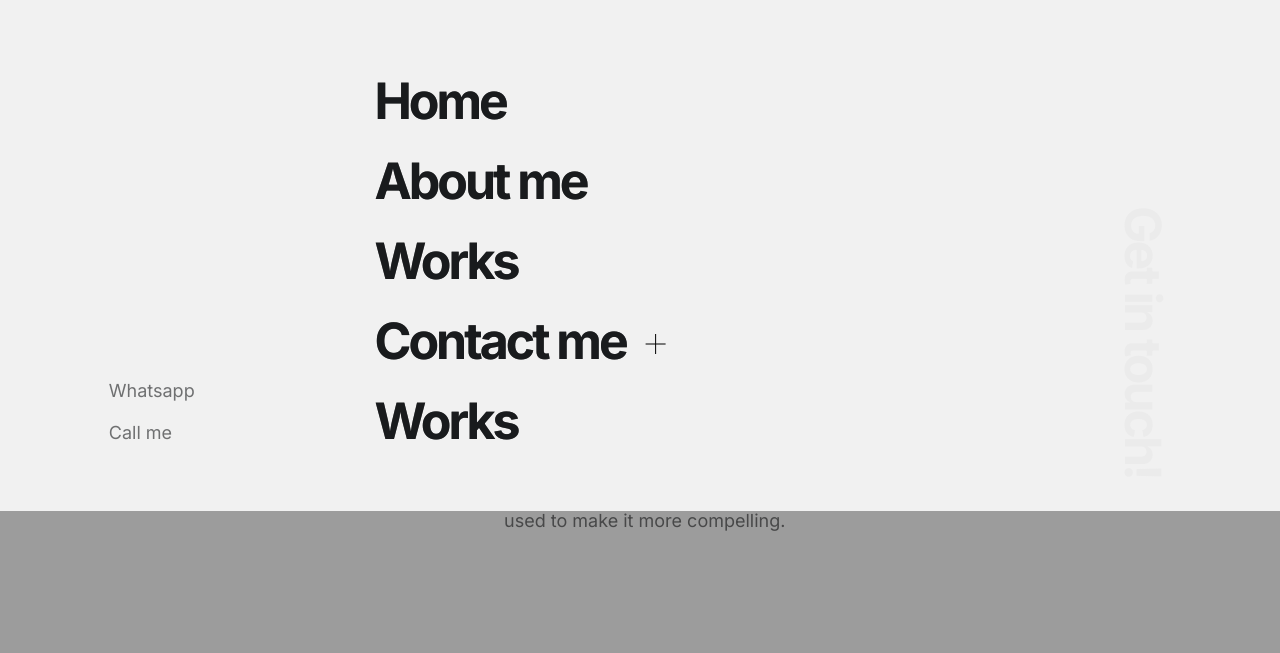
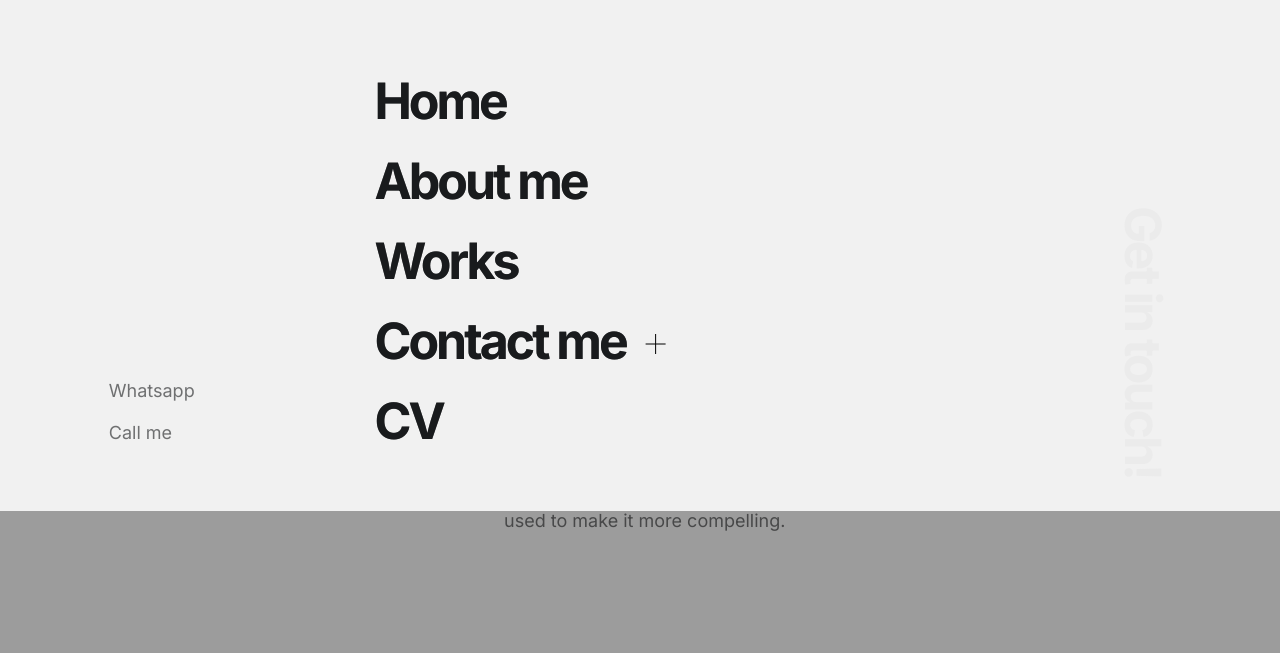
Before and after one commit to kevkevkevin/lars-wurzel, a plain HTML site: page 3d-typography.html in a window 1280 px wide. Both pictures are taken after a click on the element 399 px from the left and 102 px from the top of the page. Shown: the part 139-792 px from the top of the page. Drawn offline with Linux system fonts and the light colour scheme.

Commit message:
CV link revision

```diff
--- a/3d-typography.html
+++ b/3d-typography.html
@@ -112,7 +112,7 @@
                         </ul>
                         <!-- /Sub-Menu -->
                     </li>
-                    <li class="menu-item"><a href="./cv.pdf">Works</a></li>
+                    <li class="menu-item"><a href="./cv.pdf">CV</a></li>
 
 
 
```
Also changed, not shown: about.html (+1 -1 lines), abu-jabal.html (+1 -1 lines), ecodroids.html (+1 -1 lines), herbal.html (+1 -1 lines), ice.html (+1 -1 lines), ikea.html (+1 -1 lines), index.html (+1 -1 lines), indrikov.html (+1 -1 lines), jaguar.html (+1 -1 lines), make-them-happy.html (+1 -1 lines), national-address.html (+1 -1 lines), projects.html (+1 -1 lines), rabea-foodtruck.html (+1 -1 lines), rabea-tea.html (+1 -1 lines), 1 more files.
